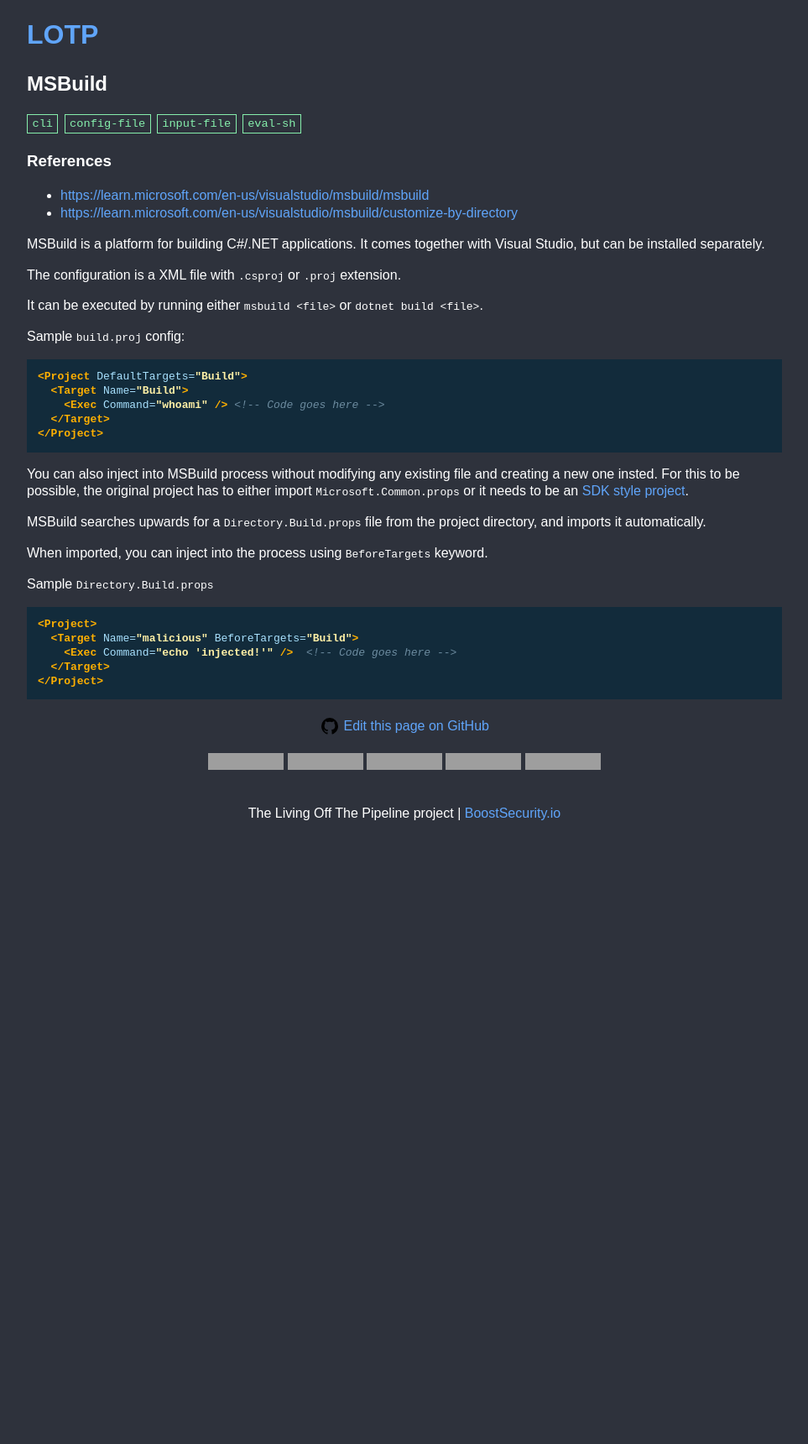
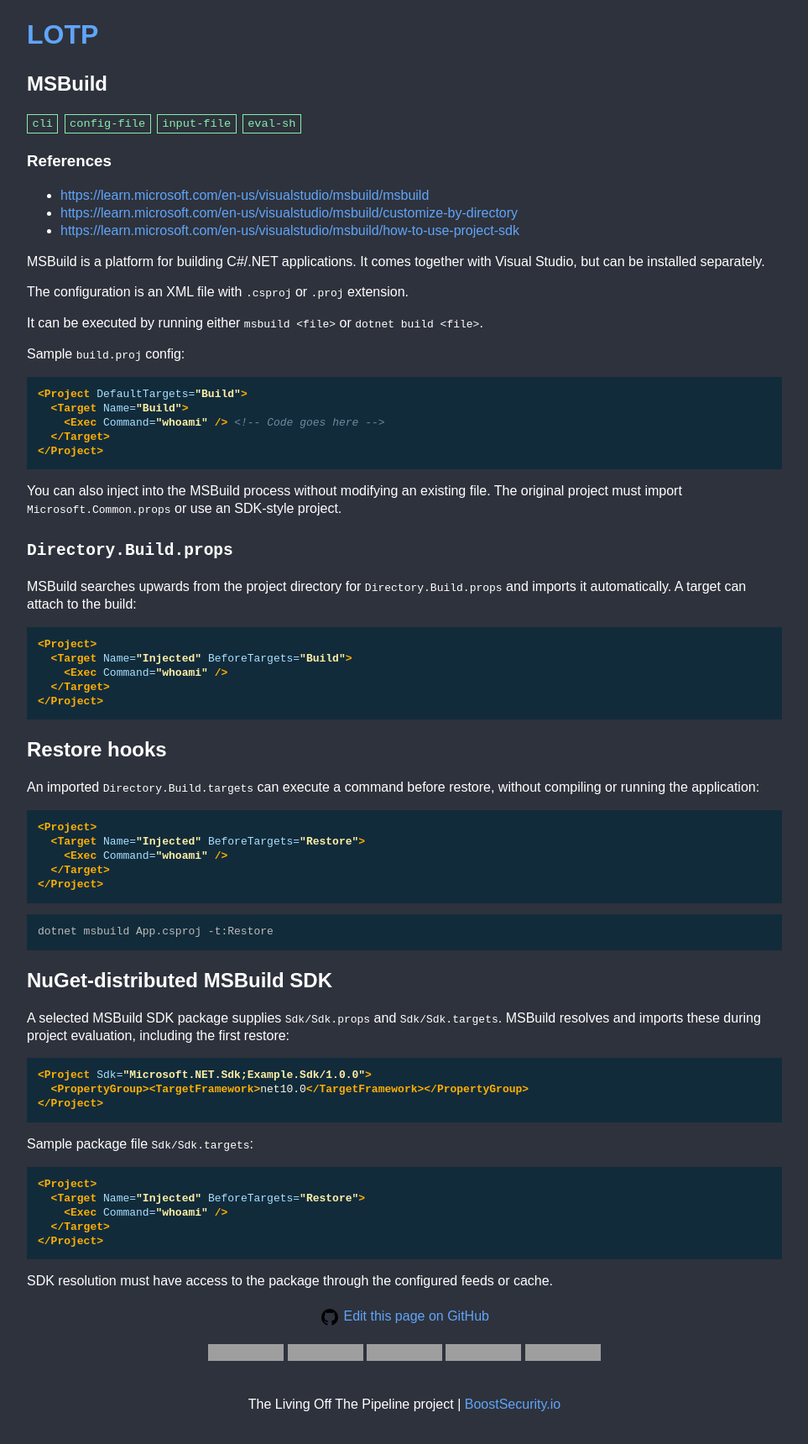
Before and after one commit to boostsecurityio/lotp, a Jekyll site: the page built from _tool/msbuild.md, in a window 1280 px wide. Shown: the whole page at 84% size, without its empty margins (158-1121 px from the left). Built offline with Jekyll 4.4.1, drawn with Linux system fonts in a browser that asks for light colours; before the commit the page ends 1016 px from its top, so only the background shows below that; grey boxes are pictures that could not be loaded.

Commit message:
Python nuget (#135)
* python + nuget article related lotp

* rollback python env var text

* correct text

* Update python.md

Signed-off-by: Sébastien Graveline <graveline.seb@gmail.com>

* Update python.md

Signed-off-by: Sébastien Graveline <graveline.seb@gmail.com>

---------

Signed-off-by: Sébastien Graveline <graveline.seb@gmail.com>

````diff
--- a/_tool/msbuild.md
+++ b/_tool/msbuild.md
@@ -8,15 +8,17 @@ tags:
 references:
 - https://learn.microsoft.com/en-us/visualstudio/msbuild/msbuild
 - https://learn.microsoft.com/en-us/visualstudio/msbuild/customize-by-directory
+- https://learn.microsoft.com/en-us/visualstudio/msbuild/how-to-use-project-sdk
 ---
 
 MSBuild is a platform for building C#/.NET applications. It comes together with Visual Studio, but can be installed separately.
 
-The configuration is a XML file with `.csproj` or `.proj` extension.
+The configuration is an XML file with `.csproj` or `.proj` extension.
 
 It can be executed by running either `msbuild <file>` or `dotnet build <file>`.
 
 Sample `build.proj` config:
+
 ```xml
 <Project DefaultTargets="Build">
   <Target Name="Build">
@@ -25,18 +27,54 @@ Sample `build.proj` config:
 </Project>
 ```
 
-You can also inject into MSBuild process without modifying any existing file and creating a new one insted.
-For this to be possible, the original project has to either import `Microsoft.Common.props` or it needs to be an [SDK style project](https://learn.microsoft.com/en-us/visualstudio/msbuild/msbuild?view=vs-2022#project-file).
+You can also inject into the MSBuild process without modifying an existing file. The original project must import `Microsoft.Common.props` or use an SDK-style project.
 
-MSBuild searches upwards for a `Directory.Build.props` file from the project directory, and imports it automatically.
+## `Directory.Build.props`
 
-When imported, you can inject into the process using `BeforeTargets` keyword.
+MSBuild searches upwards from the project directory for `Directory.Build.props` and imports it automatically. A target can attach to the build:
 
-Sample `Directory.Build.props`
 ```xml
 <Project>
-  <Target Name="malicious" BeforeTargets="Build">
-    <Exec Command="echo 'injected!'" />  <!-- Code goes here -->
+  <Target Name="Injected" BeforeTargets="Build">
+    <Exec Command="whoami" />
   </Target>
 </Project>
 ```
+
+## Restore hooks
+
+An imported `Directory.Build.targets` can execute a command before restore, without compiling or running the application:
+
+```xml
+<Project>
+  <Target Name="Injected" BeforeTargets="Restore">
+    <Exec Command="whoami" />
+  </Target>
+</Project>
+```
+
+```console
+dotnet msbuild App.csproj -t:Restore
+```
+
+## NuGet-distributed MSBuild SDK
+
+A selected MSBuild SDK package supplies `Sdk/Sdk.props` and `Sdk/Sdk.targets`. MSBuild resolves and imports these during project evaluation, including the first restore:
+
+```xml
+<Project Sdk="Microsoft.NET.Sdk;Example.Sdk/1.0.0">
+  <PropertyGroup><TargetFramework>net10.0</TargetFramework></PropertyGroup>
+</Project>
+```
+
+Sample package file `Sdk/Sdk.targets`:
+
+```xml
+<Project>
+  <Target Name="Injected" BeforeTargets="Restore">
+    <Exec Command="whoami" />
+  </Target>
+</Project>
+```
+
+SDK resolution must have access to the package through the configured feeds or cache.
````
Also changed, not shown: _tool/cyclonedx.md (added, +30 -0 lines), _tool/dotnet.md (added, +84 -0 lines), _tool/jfrog.md (added, +30 -0 lines), _tool/nugetize.md (added, +32 -0 lines), _tool/paket.md (added, +33 -0 lines), _tool/python.md (+46 -1 lines), _tool/renovate.md (added, +33 -0 lines).
